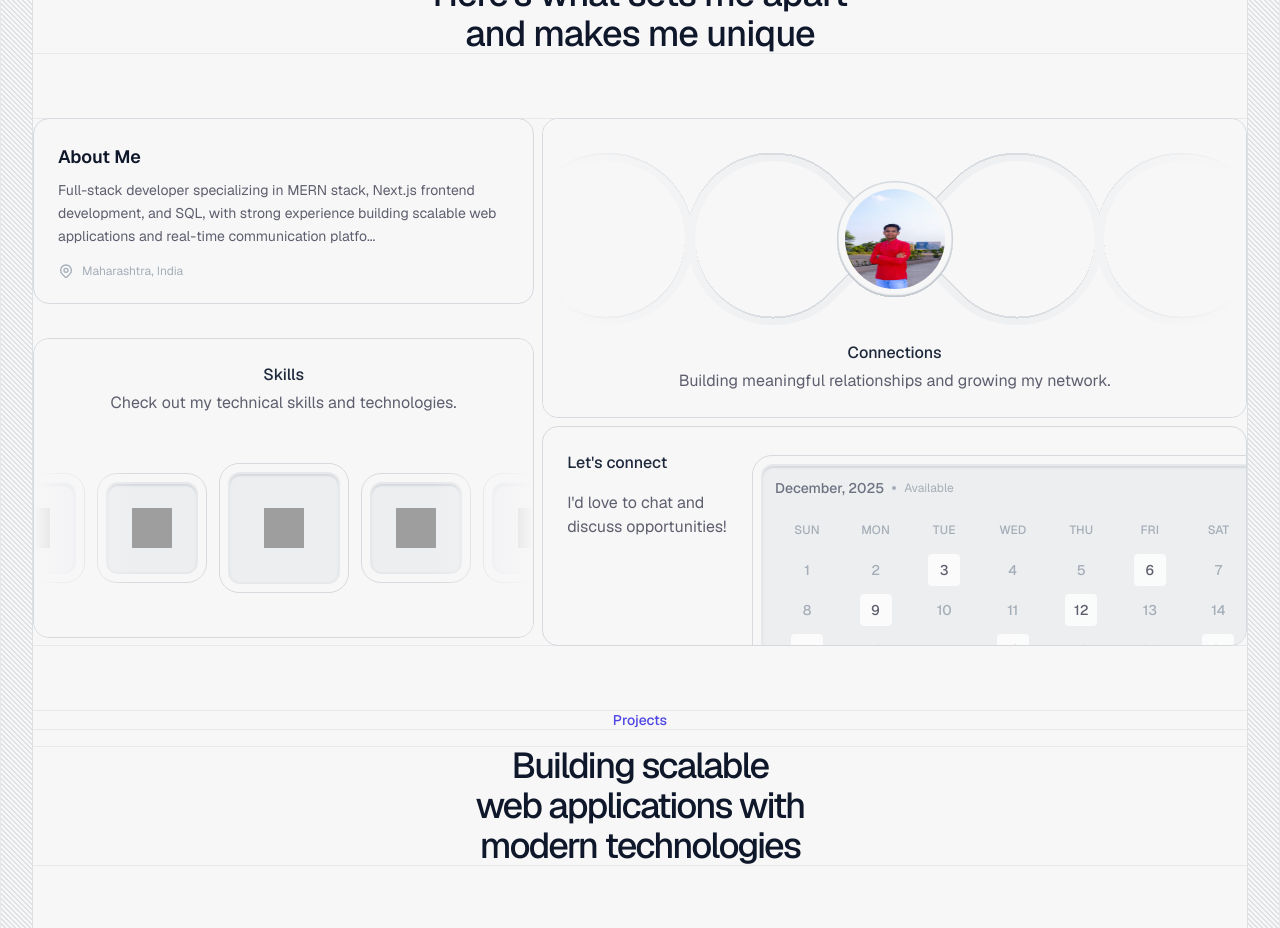
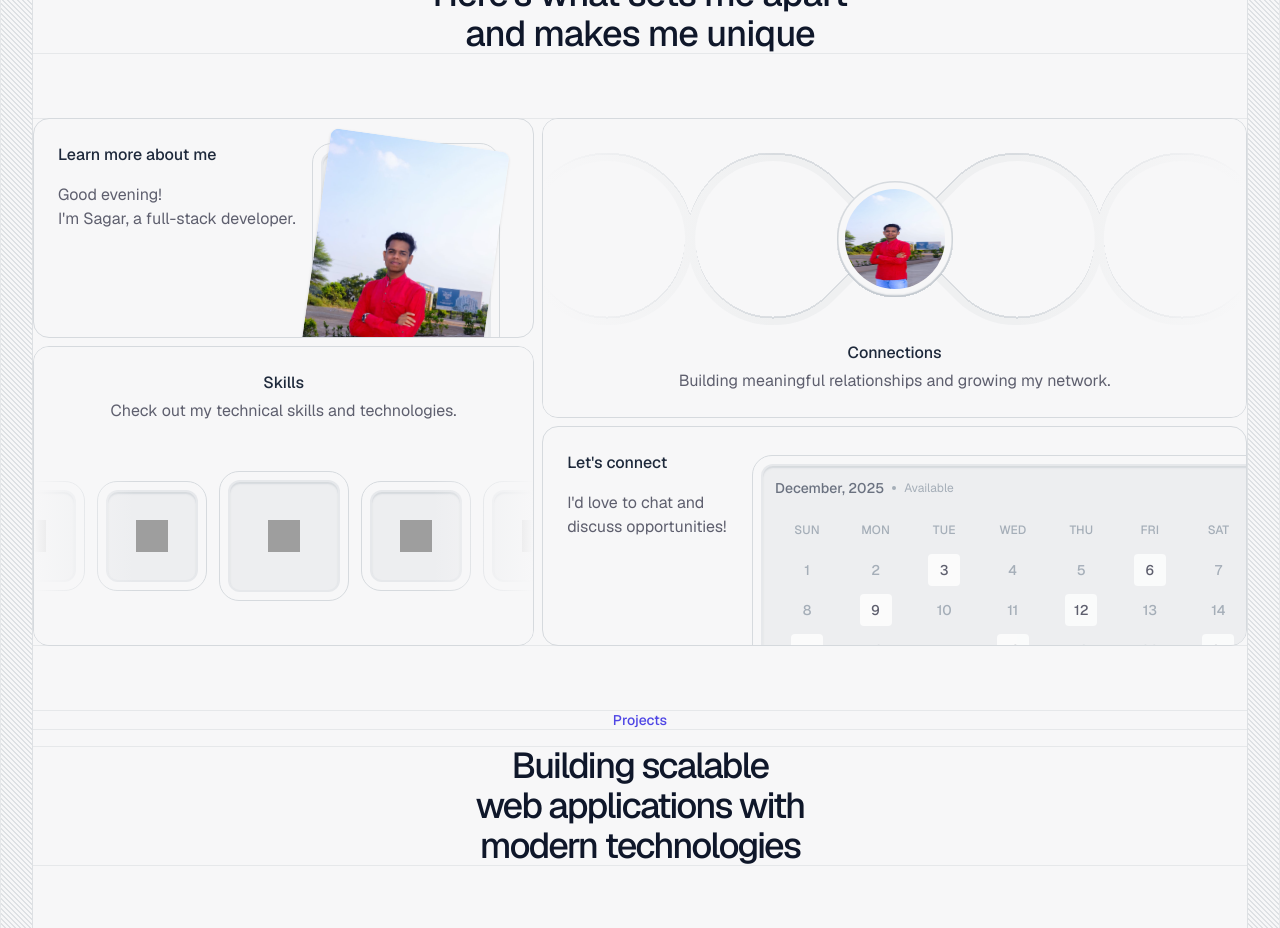
Before and after one commit to SagarSuryakantWaghmare/portfolio-sagar, a Next.js app: page / in a window 1280 px wide. Shown: the part 1000-1928 px from the top of the page. Built offline with nearby package versions, Linux system fonts and the light colour scheme; grey boxes are pictures that could not be loaded.

Commit message:
Fixed sizing of the skills and about section

```diff
--- a/app/components/AboutMeBento.tsx
+++ b/app/components/AboutMeBento.tsx
@@ -1,45 +1,48 @@
-"use client";
+import { BentoCard } from "./BentoCard";
 
-import { BentoCard } from "./BentoCard";
-import siteMetadata from "@/app/data/siteMetadata";
+function getTimeOfDayGreeting() {
+  const now = new Date();
+  const hours = now.getHours();
 
-interface AboutMeBentoProps {
-  linkTo?: string;
+  if (hours < 12) {
+    return "Good morning!";
+  } else if (hours < 17) {
+    return "Good afternoon!";
+  } else {
+    return "Good evening!";
+  }
 }
 
-export function AboutMeBento({ linkTo }: AboutMeBentoProps) {
+export function AboutMeBento({ linkTo }: { linkTo?: string }) {
+  const timeOfDayGreeting = getTimeOfDayGreeting();
+
   return (
-    <BentoCard linkTo={linkTo} className="h-full">
-      <div className="flex h-full flex-col justify-between">
-        <div>
-          <h3 className="mb-2 text-lg font-semibold text-text-primary">
-            About Me
-          </h3>
-          <p className="text-sm leading-relaxed text-text-secondary">
-            {siteMetadata.bio.substring(0, 180)}...
+    <BentoCard height="h-[275px] md:h-[304px] lg:h-[220px]" linkTo={linkTo}>
+      <div className="group flex h-full">
+        <div className="text-balance">
+          <h2 className="mb-4 text-base font-medium">Learn more about me</h2>
+          <p className="mb-2 text-balance pr-1 text-text-secondary md:pr-4">
+            {timeOfDayGreeting} <br />
+            I&apos;m Sagar, a full-stack developer.
           </p>
         </div>
-        <div className="mt-4 flex items-center gap-2 text-xs text-text-tertiary">
-          <svg
-            className="h-4 w-4"
-            fill="none"
-            stroke="currentColor"
-            viewBox="0 0 24 24"
-          >
-            <path
-              strokeLinecap="round"
-              strokeLinejoin="round"
-              strokeWidth={2}
-              d="M17.657 16.657L13.414 20.9a1.998 1.998 0 01-2.827 0l-4.244-4.243a8 8 0 1111.314 0z"
-            />
-            <path
-              strokeLinecap="round"
-              strokeLinejoin="round"
-              strokeWidth={2}
-              d="M15 11a3 3 0 11-6 0 3 3 0 016 0z"
-            />
-          </svg>
-          <span>{siteMetadata.location}</span>
+        <div className="relative">
+          <div className="group inline-block text-center">
+            <div
+              className="rounded-[20px] border border-border-primary p-2 transition-all duration-500 ease-out group-hover:border-orange-primary"
+              style={{ width: 188, height: 278 }}
+            >
+              <div
+                className="grid h-full place-items-center rounded-xl border-2 border-[#A5AEB81F]/10 bg-[#EDEEF0]"
+                style={{ boxShadow: "0px 2px 1.5px 0px #A5AEB852 inset" }}
+              ></div>
+            </div>
+          </div>
+          <img
+            className="absolute -top-1 left-0 h-[270px] w-[180px] rotate-[8deg] rounded-lg object-cover shadow transition-all duration-500 group-hover:rotate-[4deg] group-hover:scale-105"
+            src="/images/Sagar/photo1.jpg"
+            alt="Profile photo"
+          />
         </div>
       </div>
     </BentoCard>
--- a/app/components/ToolboxBento.tsx
+++ b/app/components/ToolboxBento.tsx
@@ -43,7 +43,7 @@ const items = skillsItems
           className="grid h-full place-items-center rounded-xl border-2 border-[#A5AEB81F]/10 bg-[#EDEEF0]"
           style={{ boxShadow: "0px 2px 1.5px 0px #A5AEB852 inset" }}
         >
-          <img className="h-10 w-10" alt={item.title} src={item.imgSrc} />
+          <img className="h-8 w-8" alt={item.title} src={item.imgSrc} />
         </div>
       </div>
     </div>
--- a/app/skills/page.tsx
+++ b/app/skills/page.tsx
@@ -142,35 +142,27 @@ export default function SkillsPage() {
         return (
           <section key={category} className="space-y-8">
             <GridWrapper>
-              <h2 className="text-2xl font-medium text-text-primary">
-                {category}
-              </h2>
+              <div className="text-center text-sm font-medium text-orange-primary">
+                <span>{category}</span>
+              </div>
             </GridWrapper>
             <GridWrapper>
-              <div className="grid grid-cols-2 gap-4 md:grid-cols-3 lg:grid-cols-5">
-                {categorySkills.map((skill, index) => (
-                  <div
-                    key={skill.title}
-                    className="group relative"
-                    style={{
-                      animationDelay: `${index * 0.1}s`,
-                    }}
-                  >
-                    <div className="rounded-[20px] border border-border-primary bg-bg-primary p-3 transition-all duration-500 hover:border-orange-primary hover:-translate-y-2 hover:shadow-lg">
+              <div className="grid grid-cols-3 place-items-center gap-6 md:grid-cols-4 lg:grid-cols-8">
+                {categorySkills.map((skill) => (
+                  <div key={skill.title} className="group inline-block text-center">
+                    <div className="h-28 w-28 rounded-[20px] border border-border-primary bg-bg-primary p-2 transition-all duration-300 group-hover:-translate-y-3 group-hover:border-orange-primary">
                       <div
-                        className="grid h-32 place-items-center rounded-xl border-2 border-[#A5AEB81F]/10 bg-[#EDEEF0]"
+                        className="grid h-full place-items-center rounded-xl border-2 border-[#A5AEB81F]/10 bg-[#EDEEF0]"
                         style={{ boxShadow: "0px 2px 1.5px 0px #A5AEB852 inset" }}
                       >
                         <img
-                          className="h-12 w-12 transition-transform duration-300 group-hover:scale-110"
+                          className="h-10 w-10"
                           alt={skill.title}
                           src={skill.imgSrc}
                         />
                       </div>
-                      <p className="mt-3 text-center text-sm font-medium text-text-primary">
-                        {skill.title}
-                      </p>
                     </div>
+                    <p className="mt-3 text-sm text-gray-500">{skill.title}</p>
                   </div>
                 ))}
               </div>
```
